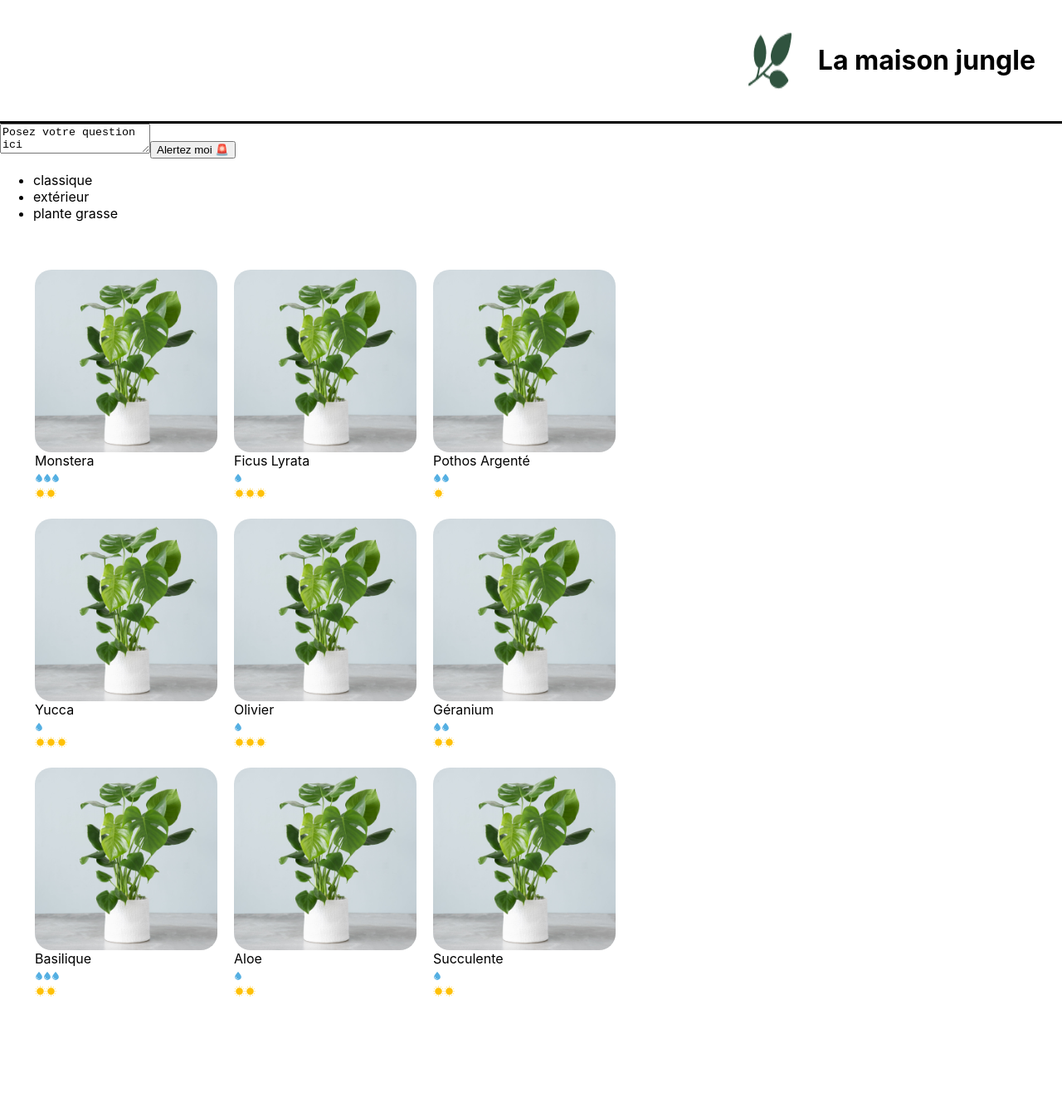
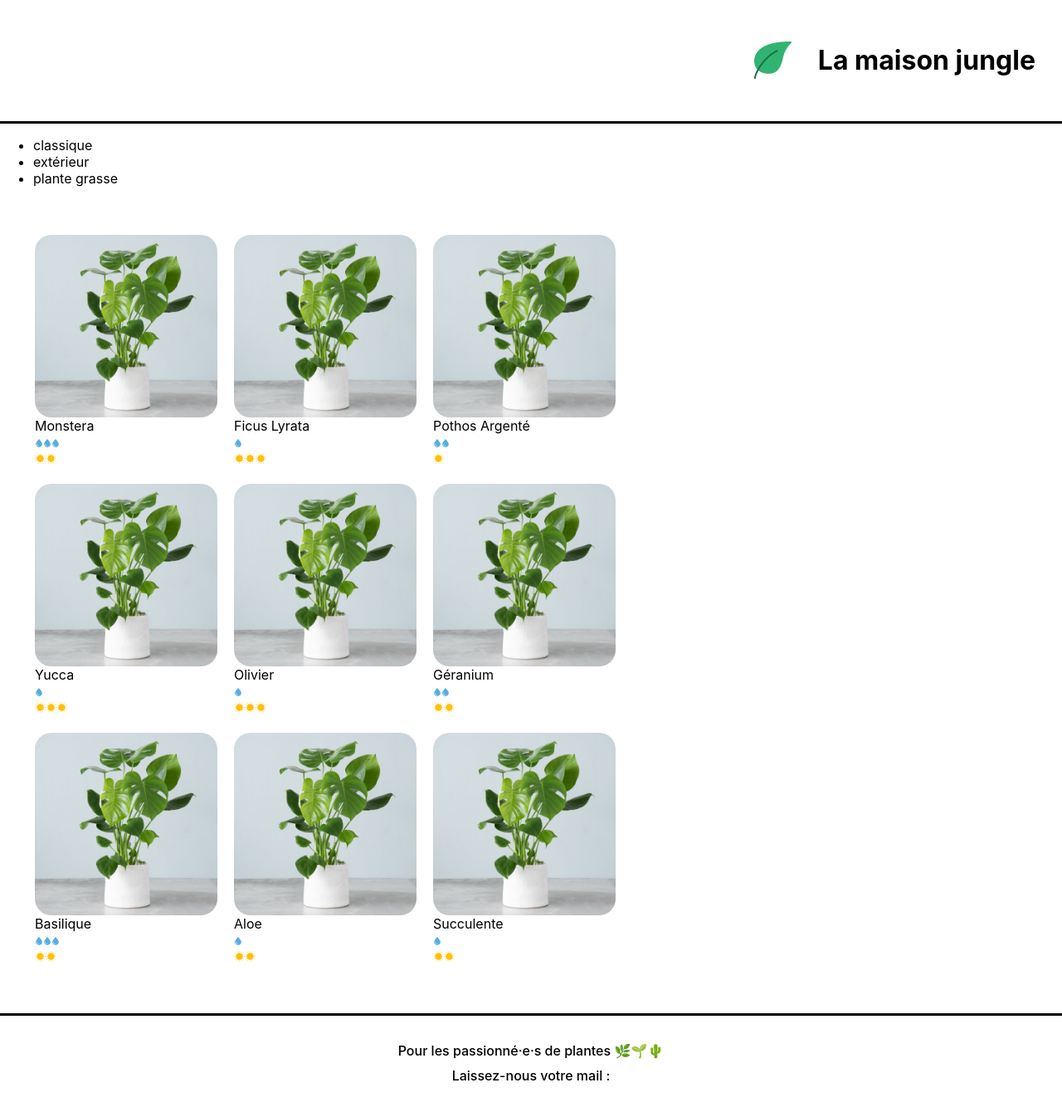
Before and after one commit to OpenClassrooms-Student-Center/7008001-Debutez-avec-React, a React (Create React App) app: page / in a window 1280 px wide. Shown: the top 1340 px of the page at 83% size. Before the commit the page ends 1263 px from the top, so only its background shows below. Built offline with nearby package versions, Linux system fonts and the light colour scheme.

Commit message:
add footer + style

```diff
--- a/src/components/App.js
+++ b/src/components/App.js
@@ -1,20 +1,20 @@
 import Banner from './Banner'
 import logo from '../assets/logo.png'
 // import Cart from './Cart'
-import QuestionForm from './QuestionForm'
+import Footer from './Footer'
 import ShoppingList from './ShoppingList'
 
 function App() {
 	return (
 		<div>
 			<Banner>
-				<img src={logo} alt='logo-la-maison-jungle' />
+				<img src={logo} alt='logo-la-maison-jungle' className='lmj-logo' />
 				<h1 className='lmj-title'>La maison jungle</h1>
 			</Banner>
-			<QuestionForm />
 
 			{/* <Cart /> */}
 			<ShoppingList />
+			<Footer />
 		</div>
 	)
 }
--- /dev/null
+++ b/src/components/Footer.js
@@ -0,0 +1,14 @@
+import '../styles/Footer.css'
+
+function Footer() {
+	return (
+		<footer className='lmj-footer'>
+			<div className='lmj-footer-elem'>
+				Pour les passionné·e·s de plantes 🌿🌱🌵
+			</div>
+			<div className='lmj-footer-elem'>Laissez-nous votre mail :</div>
+		</footer>
+	)
+}
+
+export default Footer
--- a/src/components/QuestionForm.js
+++ /dev/null
@@ -1,27 +0,0 @@
-import { useState } from 'react'
-
-function QuestionForm() {
-	const [inputValue, setInputValue] = useState('Posez votre question ici')
-
-	const isInputError = inputValue.includes('f')
-	function checkValue(value) {
-		if (!value.includes('f')) {
-			setInputValue(value)
-		}
-	}
-	return (
-		<div>
-			{isInputError && (
-				<div>🔥 Vous n'avez pas le droit d'utiliser la lettre "f" ici.</div>
-			)}
-			<textarea
-				value={inputValue}
-				onChange={(e) => checkValue(e.target.value)}
-			/>
-
-			<button onClick={() => alert(inputValue)}>Alertez moi 🚨</button>
-		</div>
-	)
-}
-
-export default QuestionForm
--- a/src/styles/Banner.css
+++ b/src/styles/Banner.css
@@ -6,8 +6,14 @@
 	display: flex;
 	justify-content: flex-end;
 	flex-direction: row;
+	align-items: center;
 }
 
 .lmj-title {
 	padding-left: 32px;
 }
+
+.lmj-logo {
+	height: 45px;
+	width: 45px;
+}
--- a/src/styles/Cart.css
+++ b/src/styles/Cart.css
@@ -1,5 +1,5 @@
 .lmj-cart {
 	color: white;
-	background-color: #244833;
+	background-color: #31b572;
 	padding: 32px;
 }
--- /dev/null
+++ b/src/styles/Footer.css
@@ -0,0 +1,14 @@
+.lmj-footer {
+	color: black;
+	padding: 32px;
+	border-top: solid 3px black;
+	display: flex;
+	justify-content: flex-start;
+	flex-direction: column;
+	align-items: center;
+	font-weight: 500;
+}
+
+.lmj-footer-elem {
+	margin-bottom: 10px;
+}
```
Also changed, not shown: src/assets/logo.png, 1 other file (tests, documents, lock files or other folders).
